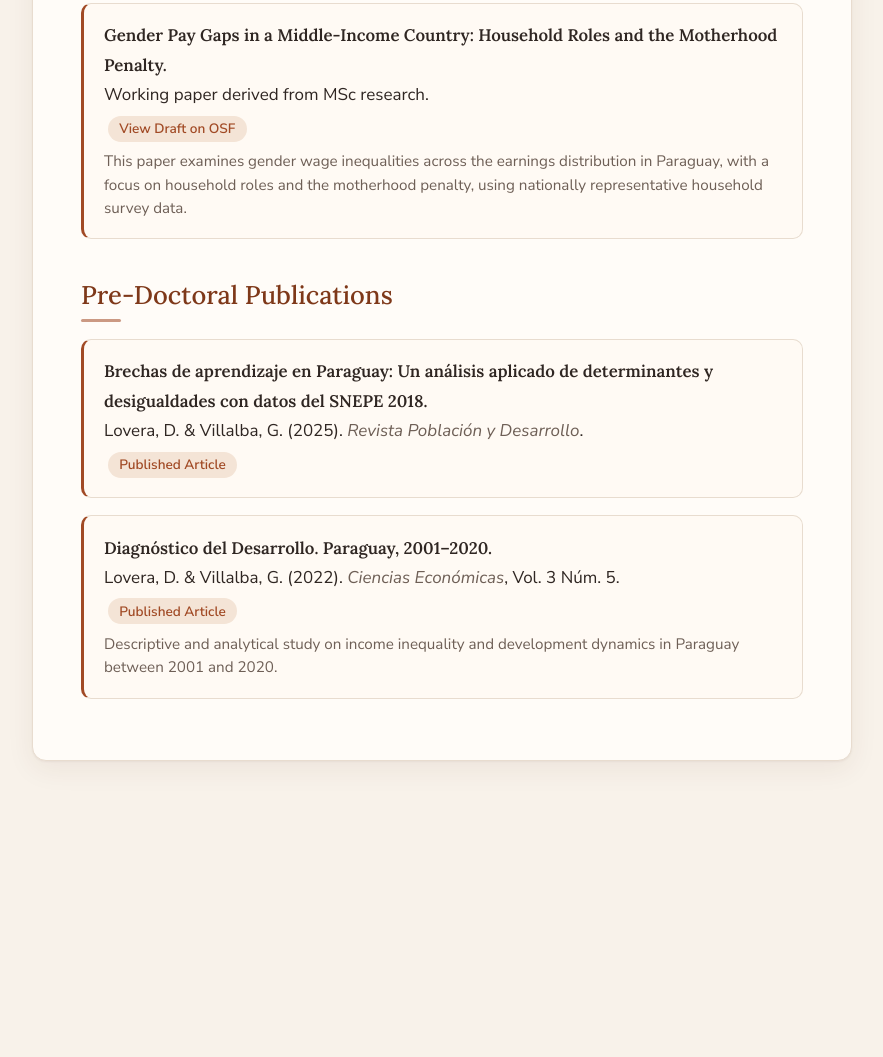
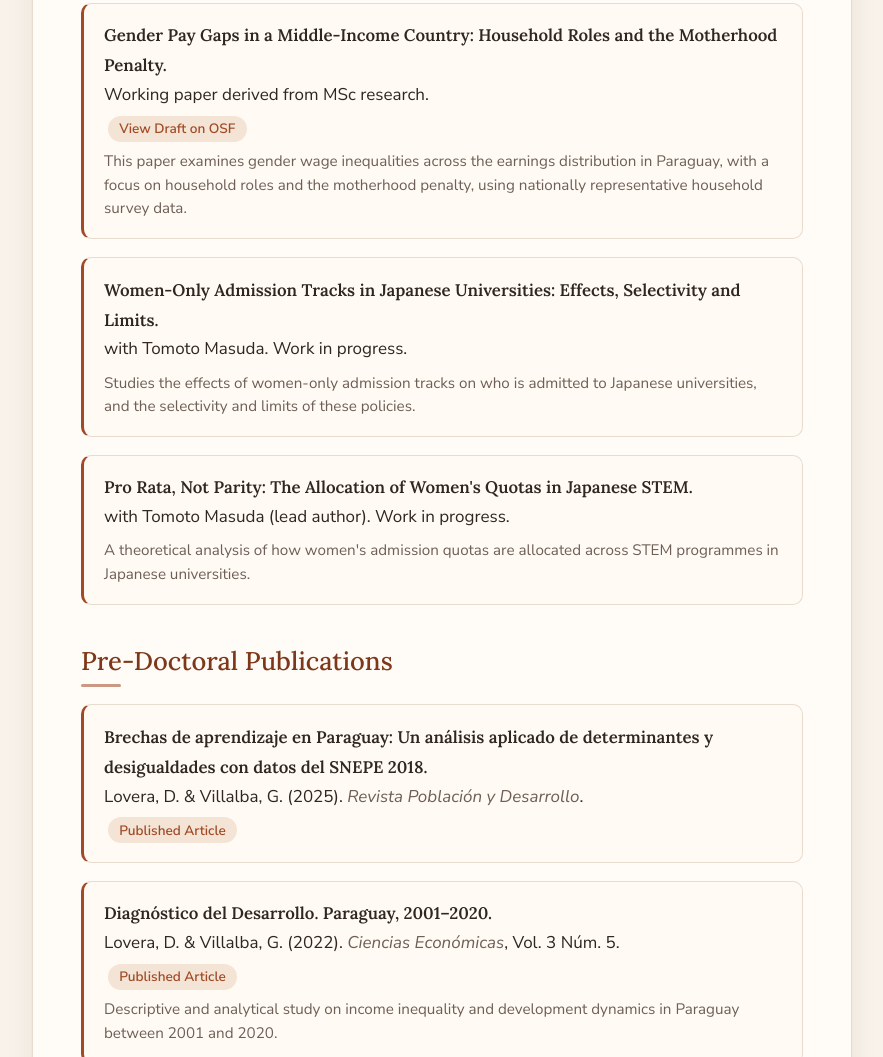
Before and after one commit to GN-Villalba/GNVM-website, a plain HTML site: page research.html in a window 1280 px wide. Shown: the part 897-1954 px from the top of the page, without its empty margins (198-1081 px from the left). Before the commit the page ends 1722 px from the top, so only its background shows below. Drawn offline with Linux system fonts and the light colour scheme.

Commit message:
Add Japan women's quota papers with Tomoto Masuda to Research page
Co-Authored-By: Claude Opus 5.5 <noreply@anthropic.com>
Claude-Session: https://claude.ai/code/session_015vxn2x7kYcssVHteF5SFc2

```diff
--- a/research.html
+++ b/research.html
@@ -90,6 +90,36 @@
           </span>
         </li>
 
+        <li class="pub-item">
+          <span class="citation">
+
+            <strong>Women-Only Admission Tracks in Japanese Universities: Effects, Selectivity and Limits.</strong><br>
+
+            with Tomoto Masuda. Work in progress.
+
+            <span class="summary">
+              Studies the effects of women-only admission tracks on who is admitted to Japanese universities, and the selectivity and limits of these policies.
+            </span>
+
+          </span>
+        </li>
+
+        <li class="pub-item">
+          <span class="citation">
+
+            <strong>Pro Rata, Not Parity: The Allocation of Women's Quotas in Japanese STEM.</strong><br>
+
+            with Tomoto Masuda (lead author). Work in progress.
+
+            <span class="summary">
+              A theoretical analysis of how women's admission quotas are allocated across STEM programmes in Japanese universities.
+            </span>
+
+          </span>
+        </li>
+
+
+
       </ul>
     </section>
 
```
